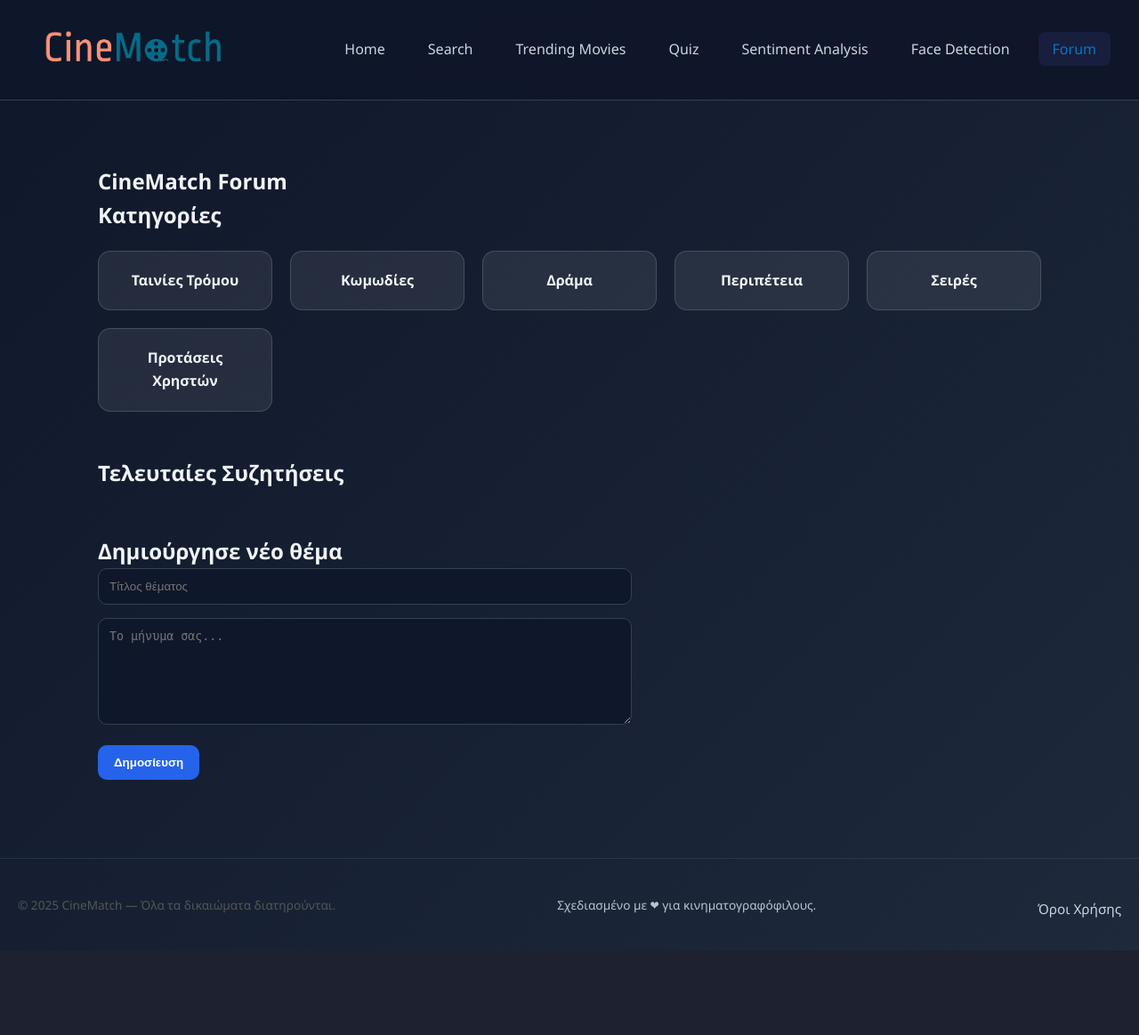
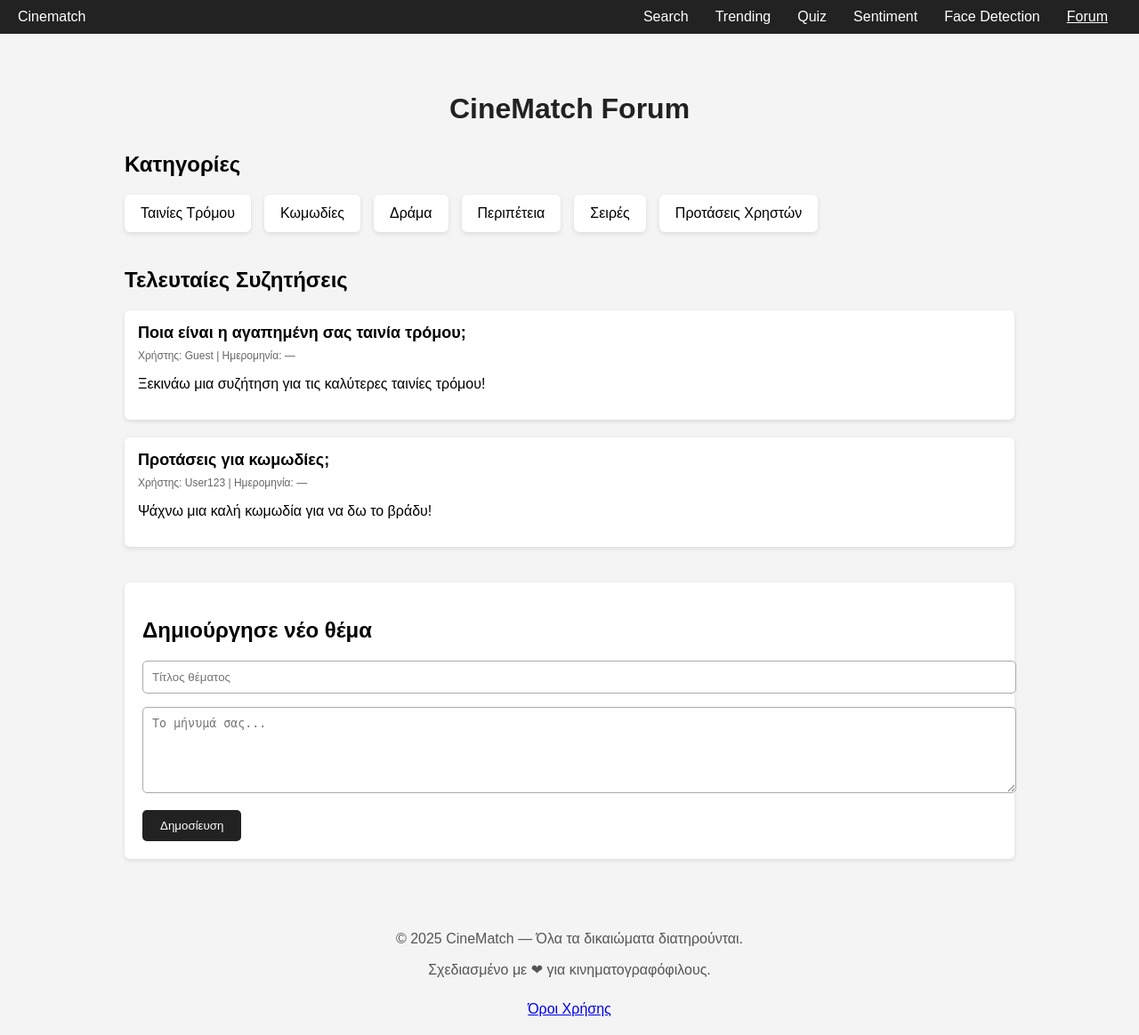
Before and after one commit to MysteryJS/cinematch, a Flask app: template src/main/resources/templates/forum.html in a window 1280 px wide. Shown: the whole page at 89% size. Before the commit the page ends 1032 px from the top, so only its background shows below. Run offline with Flask 3, Linux system fonts and the light colour scheme; the template is opened without the code that fills it, so the values that code supplies are empty.

Commit message:
Improve forum UI and navigation
- Enhanced forum page layout and styling
- Added navigation buttons across related HTML pages
- Connected forum UI with login flow
- Improved overall user experience and consistency

```diff
--- a/src/main/resources/static/home.css
+++ b/src/main/resources/static/home.css
@@ -316,6 +316,7 @@ body {
   font-size: 1.2em;
   color: #fff;
 }
+/* Forum UI adjustments (Issue #76) */
 
 /* ===============================
    FORUM FIXES
--- a/src/main/resources/templates/forum.html
+++ b/src/main/resources/templates/forum.html
@@ -5,61 +5,185 @@
     <meta charset="UTF-8">
     <meta name="viewport" content="width=device-width, initial-scale=1.0">
     <title>CineMatch Forum</title>
-    <link rel="stylesheet" href="/home.css">
+
+    <style>
+        body {
+            margin: 0;
+            font-family: Arial, sans-serif;
+            background: #f4f4f4;
+        }
+
+        .navbar {
+            background-color: #222;
+            padding: 10px 20px;
+            display: flex;
+            align-items: center;
+            justify-content: space-between;
+        }
+
+        .navbar a {
+            color: white;
+            text-decoration: none;
+            margin-right: 15px;
+        }
+
+        .navbar a:hover {
+            text-decoration: underline;
+        }
+
+        .nav-links {
+            display: flex;
+            gap: 15px;
+        }
+
+        .container {
+            max-width: 1000px;
+            margin: 30px auto;
+            padding: 15px;
+        }
+
+        h1 {
+            text-align: center;
+            color: #222;
+        }
+
+        .categories {
+            margin-top: 30px;
+        }
+
+        .category-list {
+            display: flex;
+            flex-wrap: wrap;
+            gap: 15px;
+            margin-top: 15px;
+        }
+
+        .category {
+            background: white;
+            padding: 12px 18px;
+            border-radius: 6px;
+            box-shadow: 0 2px 5px rgba(0,0,0,0.1);
+            cursor: pointer;
+        }
+
+        .category:hover {
+            background: #eee;
+        }
+
+        .posts {
+            margin-top: 40px;
+        }
+
+        .post-card {
+            background: white;
+            padding: 15px;
+            border-radius: 6px;
+            margin-bottom: 20px;
+            box-shadow: 0 2px 5px rgba(0,0,0,0.1);
+        }
+
+        .post-title {
+            font-weight: bold;
+            margin-bottom: 8px;
+            font-size: 18px;
+        }
+
+        .post-meta {
+            color: #666;
+            font-size: 12px;
+            margin-bottom: 5px;
+        }
+
+        .create-post {
+            margin-top: 40px;
+            background: white;
+            padding: 20px;
+            border-radius: 6px;
+            box-shadow: 0 2px 5px rgba(0,0,0,0.1);
+        }
+
+        .create-post input,
+        .create-post textarea {
+            width: 100%;
+            padding: 10px;
+            border: 1px solid #aaa;
+            border-radius: 5px;
+            margin-bottom: 15px;
+        }
+
+        .create-post button {
+            padding: 10px 20px;
+            background-color: #222;
+            color: white;
+            border: none;
+            border-radius: 5px;
+            cursor: pointer;
+        }
+
+        .create-post button:hover {
+            background-color: #444;
+        }
+    </style>
+
 </head>
 
 <body>
 
 <nav class="navbar">
-    <div class="nav-container">
-        <a href="/" class="logo-link" title="CineMatch">
-            <img src="/logo.png" alt="CineMatch logo" class="logo-img">
-        </a>
-        <ul class="nav-menu">
-            <li><a href="/" class="nav-link">Home</a></li>
-            <li><a href="/search" class="nav-link">Search</a></li>
-            <li><a href="/trending" class="nav-link">Trending Movies</a></li>
-            <li><a href="/quiz" class="nav-link">Quiz</a></li>
-            <li><a href="/sentiment" class="nav-link">Sentiment Analysis</a></li>
-            <li><a href="/face" class="nav-link">Face Detection</a></li>
-            <li><a href="/forum" class="nav-link active">Forum</a></li>
-        </ul>
+    <a href="/" class="logo">Cinematch</a>
+    <div class="nav-links">
+        <a href="/search">Search</a>
+        <a href="/trending">Trending</a>
+        <a href="/quiz">Quiz</a>
+        <a href="/sentiment">Sentiment</a>
+        <a href="/face">Face Detection</a>
+        <a href="/forum" style="text-decoration: underline;">Forum</a>
     </div>
 </nav>
 
-<section class="page active">
-    <div class="container">
+<div class="container">
 
     <h1>CineMatch Forum</h1>
 
     <section class="categories">
         <h2>Κατηγορίες</h2>
-        <div class="kpi-container">
-            <div class="kpi-box">Ταινίες Τρόμου</div>
-            <div class="kpi-box">Κωμωδίες</div>
-            <div class="kpi-box">Δράμα</div>
-            <div class="kpi-box">Περιπέτεια</div>
-            <div class="kpi-box">Σειρές</div>
-            <div class="kpi-box">Προτάσεις Χρηστών</div>
+        <div class="category-list">
+            <div class="category">Ταινίες Τρόμου</div>
+            <div class="category">Κωμωδίες</div>
+            <div class="category">Δράμα</div>
+            <div class="category">Περιπέτεια</div>
+            <div class="category">Σειρές</div>
+            <div class="category">Προτάσεις Χρηστών</div>
+        </div>
+    </section>
+
+    <section class="posts">
+        <h2>Τελευταίες Συζητήσεις</h2>
+
+        <div class="post-card">
+            <div class="post-title">Ποια είναι η αγαπημένη σας ταινία τρόμου;</div>
+            <div class="post-meta">Χρήστης: Guest | Ημερομηνία: —</div>
+            <p>Ξεκινάω μια συζήτηση για τις καλύτερες ταινίες τρόμου!</p>
+        </div>
+
+        <div class="post-card">
+            <div class="post-title">Προτάσεις για κωμωδίες;</div>
+            <div class="post-meta">Χρήστης: User123 | Ημερομηνία: —</div>
+            <p>Ψάχνω μια καλή κωμωδία για να δω το βράδυ!</p>
         </div>
 
     </section>
 
-        <section class="posts" id="posts">
-            <h2>Τελευταίες Συζητήσεις</h2>
-        </section>
-
-        <section class="search-container">
+    <section class="create-post">
         <h2>Δημιούργησε νέο θέμα</h2>
 
-        <input type="text" id="postTitle" placeholder="Τίτλος θέματος">
-        <textarea rows="5" id="postContent" placeholder="Το μήνυμα σας..."></textarea>
+        <input type="text" placeholder="Τίτλος θέματος">
+        <textarea rows="5" placeholder="Το μήνυμά σας..."></textarea>
 
-        <button id="submitPost">Δημοσίευση</button>
+        <button>Δημοσίευση</button>
     </section>
 
 </div>
-</section>
 
 <div class="footer-bottom">
     <div class="footer-container" style="text-align:center; padding:20px; color:#555;">
@@ -69,126 +193,6 @@
     </div>
 </div>
 
-<script>
-    document.addEventListener("DOMContentLoaded", () => {
-      loadPosts();
-      document.getElementById("submitPost").addEventListener("click", createPost);
-    });
-
-    async function loadPosts() {
-      const res = await fetch("/api/forum/posts");
-      const posts = await res.json();
-
-      const container = document.getElementById("posts");
-      container.innerHTML = "<h2>Τελευταίες Συζητήσεις</h2>";
-
-      if (!posts.length) {
-        container.innerHTML += "<p>Δεν υπάρχουν ακόμη θέματα.</p>";
-        return;
-      }
-
-      posts.forEach(post => {
-        const created = post.createdAt
-          ? new Date(post.createdAt).toLocaleString()
-          : "";
-
-        const username = post.username ?? "unknown";
-
-        container.innerHTML += `
-          <div class="movie-card">
-            <div class="post-title">${post.title}</div>
-            <div class="post-meta">
-              Χρήστης: ${username} | ${created}
-            </div>
-            <p>${post.content}</p>
-
-            <div id="comments-${post.id}">
-              <small>Φόρτωση σχολίων...</small>
-            </div>
-
-            <textarea id="comment-input-${post.id}" placeholder="Γράψε σχόλιο..."></textarea>
-            <button onclick="addComment(${post.id})">Σχόλιο</button>
-          </div>
-        `;
-
-        loadComments(post.id);
-      });
-    }
-
-    async function loadComments(postId) {
-      const res = await fetch(`/api/forum/comments/${postId}`);
-      const comments = await res.json();
-
-      const div = document.getElementById(`comments-${postId}`);
-      div.innerHTML = "";
-
-      if (!comments.length) {
-        div.innerHTML = "<small>Δεν υπάρχουν σχόλια.</small>";
-        return;
-      }
-
-      comments.forEach(c => {
-        div.innerHTML += `
-          <div class="comment">
-            <small>${new Date(c.createdAt).toLocaleString()}</small>
-            <p>${c.content}</p>
-          </div>
-        `;
-      });
-    }
-
-    async function addComment(postId) {
-      const textarea = document.getElementById(`comment-input-${postId}`);
-      const content = textarea.value.trim();
-
-      if (!content) {
-        alert("Γράψε σχόλιο");
-        return;
-      }
-
-      const res = await fetch(`/api/forum/comments/${postId}`, {
-        method: "POST",
-        headers: { "Content-Type": "application/json" },
-        body: JSON.stringify({ content })
-      });
-
-      if (!res.ok) {
-        alert("Σφάλμα στο σχόλιο");
-        return;
-      }
-
-      textarea.value = "";
-      loadComments(postId);
-    }
-
-    async function createPost() {
-  const title = document.getElementById("postTitle").value.trim();
-  const content = document.getElementById("postContent").value.trim();
-
-  if (!title || !content) {
-    alert("Συμπλήρωσε τίτλο και μήνυμα");
-    return;
-  }
-
-  const res = await fetch("/api/forum/post", {
-    method: "POST",
-    headers: { "Content-Type": "application/json" },
-    body: JSON.stringify({ title, content })
-  });
-
-  if (!res.ok) {
-    alert("Σφάλμα στη δημοσίευση");
-    return;
-  }
-
-  document.getElementById("postTitle").value = "";
-  document.getElementById("postContent").value = "";
-
-  loadPosts();
-}
-
-</script>
-
 </body>
 
 </html>
```
